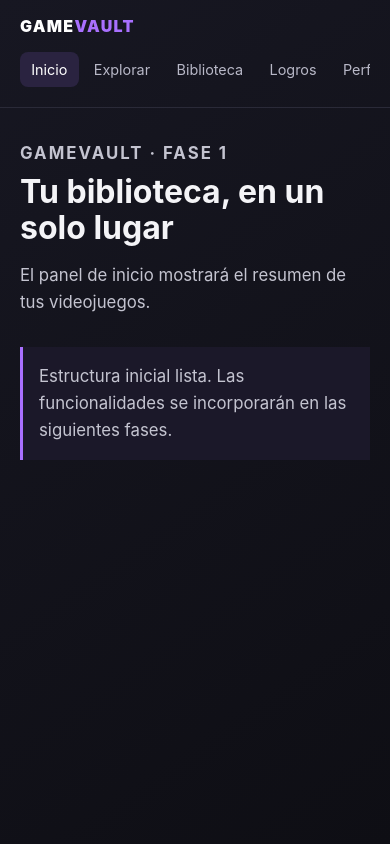
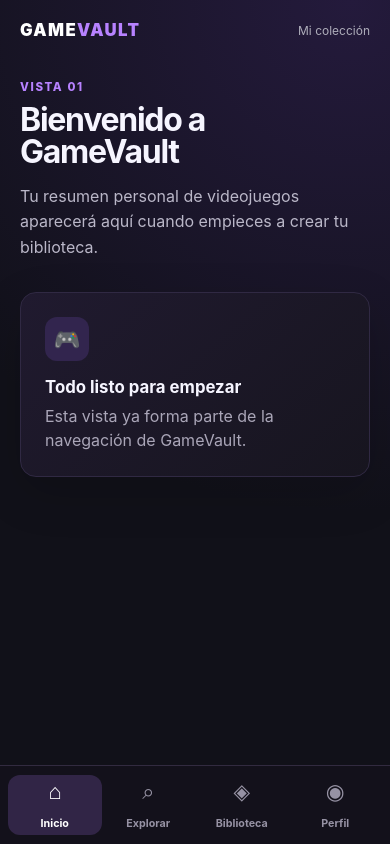
Before and after one commit to JorgeCY21/GameVault, a website built with Vite: page index.html in a window 390 px wide. Built offline with nearby package versions, Linux system fonts and the light colour scheme.

Commit message:
feat: add responsive app layout and navigation

```diff
--- a/src/components/navbar.js
+++ b/src/components/navbar.js
@@ -1,16 +1,21 @@
-const primaryLinks = [
-  { href: '#/', label: 'Inicio' },
-  { href: '#/explore', label: 'Explorar' },
-  { href: '#/library', label: 'Biblioteca' },
-  { href: '#/achievements', label: 'Logros' },
-  { href: '#/profile', label: 'Perfil' },
+const mobileLinks = [
+  { href: '#/', label: 'Inicio', icon: '⌂' },
+  { href: '#/explore', label: 'Explorar', icon: '⌕' },
+  { href: '#/library', label: 'Biblioteca', icon: '◈' },
+  { href: '#/profile', label: 'Perfil', icon: '◉' },
 ]
 
-export function renderNavbar(currentPath) {
-  const links = primaryLinks.map(({ href, label }) => {
+function createLinks(links, currentPath) {
+  return links.map(({ href, label, icon }) => {
     const isCurrent = href === `#${currentPath}`
-    return `<a href="${href}"${isCurrent ? ' aria-current="page"' : ''}>${label}</a>`
+    return `<a href="${href}"${isCurrent ? ' aria-current="page"' : ''}><span aria-hidden="true">${icon}</span><span>${label}</span></a>`
   }).join('')
+}
 
-  return `<header class="site-header"><a class="brand" href="#/" aria-label="GameVault, ir a inicio">GAME<span>VAULT</span></a><nav class="main-nav" aria-label="Navegación principal">${links}</nav></header>`
+export function renderMobileHeader() {
+  return `<header class="mobile-header"><a class="brand" href="#/" aria-label="GameVault, ir a inicio">GAME<span>VAULT</span></a><span class="header-status">Mi colección</span></header>`
 }
+
+export function renderBottomNavbar(currentPath) {
+  return `<nav class="bottom-nav" aria-label="Navegación principal">${createLinks(mobileLinks, currentPath)}</nav>`
+}
--- /dev/null
+++ b/src/components/sidebar.js
@@ -0,0 +1,16 @@
+const desktopLinks = [
+  { href: '#/', label: 'Inicio', icon: '⌂' },
+  { href: '#/explore', label: 'Explorar', icon: '⌕' },
+  { href: '#/library', label: 'Biblioteca', icon: '◈' },
+  { href: '#/achievements', label: 'Logros', icon: '✦' },
+  { href: '#/profile', label: 'Perfil', icon: '◉' },
+]
+
+export function renderSidebar(currentPath) {
+  const links = desktopLinks.map(({ href, label, icon }) => {
+    const isCurrent = href === `#${currentPath}`
+    return `<a href="${href}"${isCurrent ? ' aria-current="page"' : ''}><span aria-hidden="true">${icon}</span>${label}</a>`
+  }).join('')
+
+  return `<aside class="sidebar"><a class="brand" href="#/" aria-label="GameVault, ir a inicio">GAME<span>VAULT</span></a><p class="sidebar-caption">TU BIBLIOTECA PERSONAL</p><nav aria-label="Navegación principal">${links}</nav><div class="sidebar-footer"><span class="status-dot" aria-hidden="true"></span> Biblioteca local</div></aside>`
+}
--- a/src/js/router.js
+++ b/src/js/router.js
@@ -1,13 +1,15 @@
-import { renderNavbar } from '../components/navbar.js'
+import { renderBottomNavbar, renderMobileHeader } from '../components/navbar.js'
+import { renderSidebar } from '../components/sidebar.js'
+import { renderPlaceholderView } from '../views/placeholderView.js'
 
 const routes = {
-  '/': { title: 'Tu biblioteca, en un solo lugar', text: 'El panel de inicio mostrará el resumen de tus videojuegos.' },
-  '/explore': { title: 'Explorar juegos', text: 'Aquí podrás descubrir y buscar videojuegos con RAWG.' },
-  '/library': { title: 'Mi biblioteca', text: 'Tus videojuegos guardados aparecerán en esta vista.' },
-  '/achievements': { title: 'Logros', text: 'Tus logros y su progreso se calcularán desde tu actividad.' },
-  '/profile': { title: 'Perfil y estadísticas', text: 'Las estadísticas de tu biblioteca se mostrarán aquí.' },
-  '/game': { title: 'Detalle del videojuego', text: 'Esta vista mostrará la información completa de cada juego.' },
-  '/progress': { title: 'Actualizar progreso', text: 'Aquí podrás registrar avance, horas, puntuación y notas.' },
+  '/': 'home',
+  '/explore': 'explore',
+  '/library': 'library',
+  '/achievements': 'achievements',
+  '/profile': 'profile',
+  '/game': 'game',
+  '/progress': 'progress',
 }
 
 function getRoute() {
@@ -19,8 +21,7 @@ function getRoute() {
 
 function renderApp(root) {
   const route = getRoute()
-  const view = routes[route]
-  root.innerHTML = `${renderNavbar(route)}<main class="app-content"><section class="welcome-panel" aria-labelledby="view-title"><p class="eyebrow">GAMEVAULT · FASE 1</p><h1 id="view-title">${view.title}</h1><p>${view.text}</p><p class="phase-note">Estructura inicial lista. Las funcionalidades se incorporarán en las siguientes fases.</p></section></main>`
+  root.innerHTML = `<div class="app-shell">${renderSidebar(route)}<div class="main-area">${renderMobileHeader()}<main class="app-content">${renderPlaceholderView(routes[route])}</main>${renderBottomNavbar(route)}</div></div>`
 }
 
 export function startRouter(root) {
--- a/src/styles/components.css
+++ b/src/styles/components.css
@@ -1,11 +1,20 @@
-.site-header { display: flex; align-items: center; justify-content: space-between; gap: 1rem; padding: 1rem clamp(1.25rem, 4vw, 4rem); border-bottom: 1px solid #2a2a38; }
-.brand { color: #fff; font-weight: 900; letter-spacing: .08em; text-decoration: none; }
-.brand span { color: #a970ff; }
-.main-nav { display: flex; gap: .25rem; }
-.main-nav a { padding: .55rem .7rem; border-radius: .5rem; color: #b8b8c7; font-size: .9rem; text-decoration: none; }
-.main-nav a:hover, .main-nav a[aria-current="page"] { color: #fff; background: #2a2340; }
-.welcome-panel { max-width: 720px; padding: clamp(2rem, 8vw, 5rem) clamp(1.25rem, 4vw, 4rem); }
-.eyebrow { margin: 0; color: #a970ff; font-size: .8rem; font-weight: 700; letter-spacing: .12em; }
-.welcome-panel h1 { margin: .5rem 0 1rem; font-size: clamp(2rem, 6vw, 3.5rem); line-height: 1.1; }
-.welcome-panel p { color: #c4c4d0; font-size: 1.05rem; line-height: 1.6; }
-.phase-note { margin-top: 2rem; padding: 1rem; border-left: 3px solid #a970ff; background: #1b1829; }
+.app-shell { min-height: 100vh; }
+.sidebar { display: none; }
+.main-area { min-height: 100vh; padding-bottom: 5.4rem; background: radial-gradient(circle at 90% 0%, #241a3c 0%, transparent 32rem), #111119; }
+.mobile-header { display: flex; align-items: center; justify-content: space-between; padding: 1.25rem 1.25rem 1rem; }
+.brand { color: #fff; font-size: 1.05rem; font-weight: 900; letter-spacing: .08em; text-decoration: none; }
+.brand span { color: #b782ff; }
+.header-status { color: #aeadba; font-size: .75rem; }
+.app-content { width: min(100%, 72rem); margin: 0 auto; }
+.view { padding: clamp(1.5rem, 5vw, 4rem) clamp(1.25rem, 5vw, 4rem); }
+.eyebrow { margin: 0 0 .6rem; color: #b782ff; font-size: .72rem; font-weight: 800; letter-spacing: .14em; }
+.view h1 { max-width: 42rem; margin: 0; font-size: clamp(2rem, 7vw, 3.7rem); letter-spacing: -.04em; line-height: 1; }
+.view-description { max-width: 38rem; margin: 1rem 0 2rem; color: #bab7c8; font-size: 1rem; line-height: 1.6; }
+.empty-state { max-width: 36rem; padding: 1.5rem; border: 1px solid #302943; border-radius: 1rem; background: linear-gradient(140deg, #201a2f, #17151f); box-shadow: 0 1rem 3rem rgb(0 0 0 / .15); }
+.empty-state-icon { display: grid; width: 2.75rem; height: 2.75rem; place-items: center; border-radius: .75rem; background: #32254e; font-size: 1.35rem; }
+.empty-state h2 { margin: 1rem 0 .4rem; font-size: 1.05rem; }
+.empty-state p { margin: 0; color: #aaa6b8; line-height: 1.5; }
+.bottom-nav { position: fixed; z-index: 10; right: 0; bottom: 0; left: 0; display: grid; grid-template-columns: repeat(4, 1fr); padding: .55rem .5rem calc(.55rem + env(safe-area-inset-bottom)); border-top: 1px solid #322b40; background: rgb(20 18 28 / .96); backdrop-filter: blur(1rem); }
+.bottom-nav a { display: grid; place-items: center; gap: .22rem; min-height: 3.75rem; border-radius: .75rem; color: #9692a4; font-size: .67rem; font-weight: 700; text-decoration: none; }
+.bottom-nav a > span:first-child { font-size: 1.35rem; line-height: 1; }
+.bottom-nav a[aria-current="page"] { color: #fff; background: #312546; }
--- a/src/styles/global.css
+++ b/src/styles/global.css
@@ -1,6 +1,17 @@
-:root { color-scheme: dark; font-family: Inter, system-ui, -apple-system, BlinkMacSystemFont, "Segoe UI", sans-serif; color: #f4f4f7; background: #12121a; font-synthesis: none; }
+:root {
+  color-scheme: dark;
+  font-family: Inter, ui-sans-serif, system-ui, -apple-system, BlinkMacSystemFont, "Segoe UI", sans-serif;
+  color: #f6f5ff;
+  background: #0d0d13;
+  font-synthesis: none;
+}
+
 * { box-sizing: border-box; }
-body { min-width: 320px; min-height: 100vh; margin: 0; background: linear-gradient(145deg, #171722 0%, #0e0e14 100%); }
+
+html { background: #0d0d13; }
+
+body { min-width: 320px; min-height: 100vh; margin: 0; background: #0d0d13; }
+
 a { color: inherit; }
 button, input, textarea, select { font: inherit; }
-:focus-visible { outline: 3px solid #a970ff; outline-offset: 3px; }
+:focus-visible { outline: 3px solid #ba8cff; outline-offset: 3px; }
--- a/src/styles/responsive.css
+++ b/src/styles/responsive.css
@@ -1,5 +1,16 @@
-@media (max-width: 640px) {
-  .site-header { align-items: flex-start; flex-direction: column; }
-  .main-nav { width: 100%; overflow-x: auto; padding-bottom: .25rem; }
-  .main-nav a { white-space: nowrap; }
+@media (min-width: 860px) {
+  .app-shell { display: grid; grid-template-columns: 16rem minmax(0, 1fr); }
+  .sidebar { position: sticky; top: 0; display: flex; flex-direction: column; height: 100vh; padding: 2rem 1rem; border-right: 1px solid #2a2633; background: #121118; }
+  .sidebar .brand { padding: 0 .75rem; font-size: 1.2rem; }
+  .sidebar-caption { margin: .65rem .75rem 2rem; color: #706b7c; font-size: .62rem; font-weight: 800; letter-spacing: .12em; }
+  .sidebar nav { display: grid; gap: .25rem; }
+  .sidebar nav a { display: flex; align-items: center; gap: .85rem; padding: .8rem .75rem; border-radius: .7rem; color: #aaa6b8; font-size: .95rem; font-weight: 700; text-decoration: none; }
+  .sidebar nav a span { width: 1.15rem; color: #8f879f; font-size: 1.2rem; text-align: center; }
+  .sidebar nav a:hover, .sidebar nav a[aria-current="page"] { color: #fff; background: #2a223a; }
+  .sidebar nav a[aria-current="page"] span { color: #c398ff; }
+  .sidebar-footer { display: flex; align-items: center; gap: .5rem; margin-top: auto; padding: 1rem .75rem; color: #777281; font-size: .75rem; }
+  .status-dot { width: .55rem; height: .55rem; border-radius: 50%; background: #67d3a4; box-shadow: 0 0 .6rem #67d3a4; }
+  .main-area { padding-bottom: 0; }
+  .mobile-header, .bottom-nav { display: none; }
+  .view { min-height: 100vh; padding-top: clamp(5rem, 12vh, 9rem); }
 }
--- /dev/null
+++ b/src/views/placeholderView.js
@@ -0,0 +1,14 @@
+const viewDetails = {
+  home: { eyebrow: 'VISTA 01', title: 'Bienvenido a GameVault', text: 'Tu resumen personal de videojuegos aparecerá aquí cuando empieces a crear tu biblioteca.' },
+  explore: { eyebrow: 'VISTA 02', title: 'Explorar videojuegos', text: 'Pronto podrás descubrir títulos reales, buscar por nombre y recorrer categorías.' },
+  library: { eyebrow: 'VISTA 04', title: 'Mi biblioteca', text: 'Los juegos que guardes en GameVault se organizarán en este espacio.' },
+  achievements: { eyebrow: 'VISTA 06', title: 'Tus logros', text: 'Aquí se mostrará tu progreso como jugador y los retos que vayas desbloqueando.' },
+  profile: { eyebrow: 'VISTA 07', title: 'Perfil y estadísticas', text: 'Las estadísticas de tu colección se calcularán automáticamente aquí.' },
+  game: { eyebrow: 'VISTA 03', title: 'Detalle del videojuego', text: 'Esta pantalla mostrará la ficha completa del juego que selecciones.' },
+  progress: { eyebrow: 'VISTA 05', title: 'Actualizar progreso', text: 'Aquí registrarás tu avance, horas jugadas, puntuación y notas.' },
+}
+
+export function renderPlaceholderView(viewName) {
+  const view = viewDetails[viewName]
+  return `<section class="view" aria-labelledby="view-title"><p class="eyebrow">${view.eyebrow}</p><h1 id="view-title">${view.title}</h1><p class="view-description">${view.text}</p><div class="empty-state"><span class="empty-state-icon" aria-hidden="true">🎮</span><h2>Todo listo para empezar</h2><p>Esta vista ya forma parte de la navegación de GameVault.</p></div></section>`
+}
```
